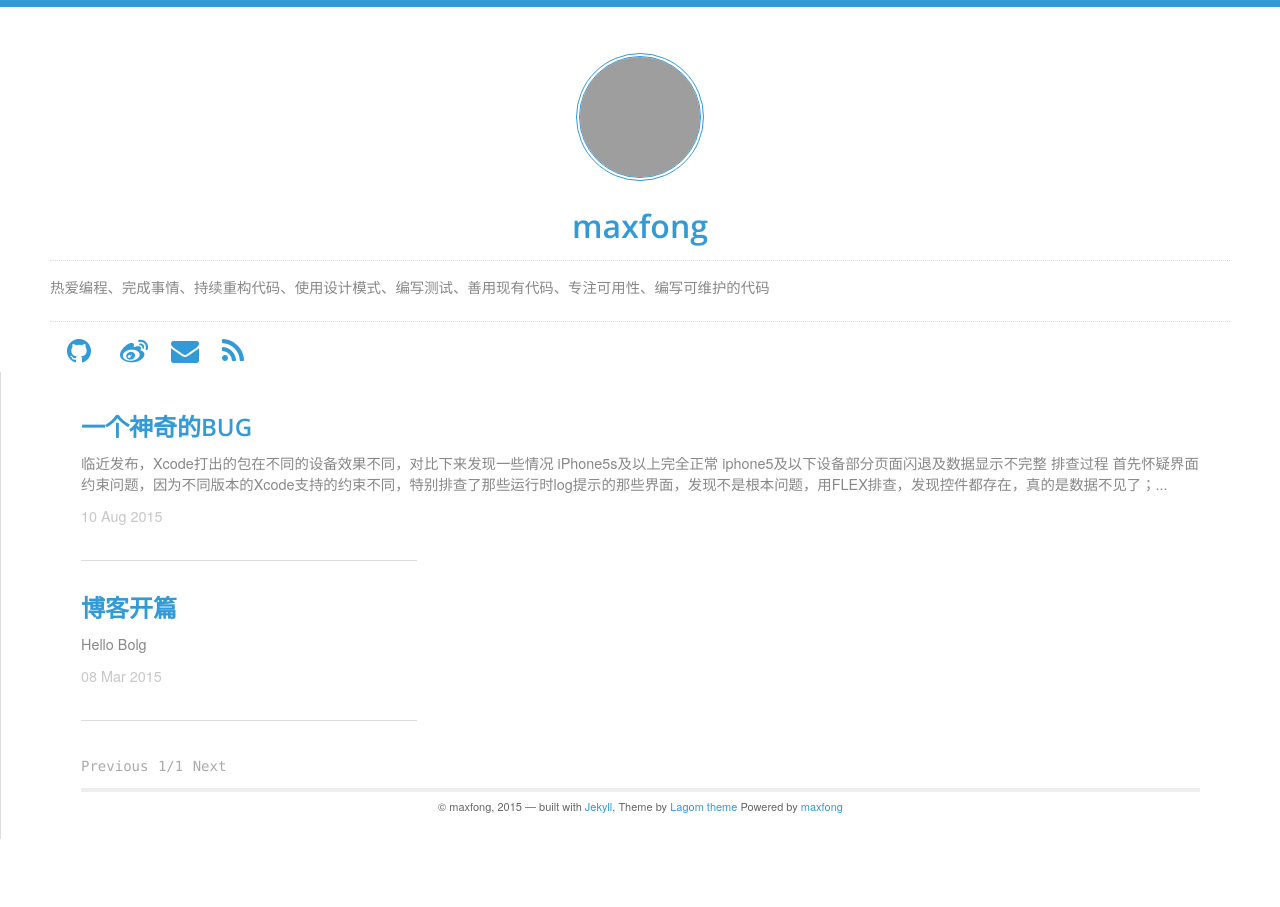
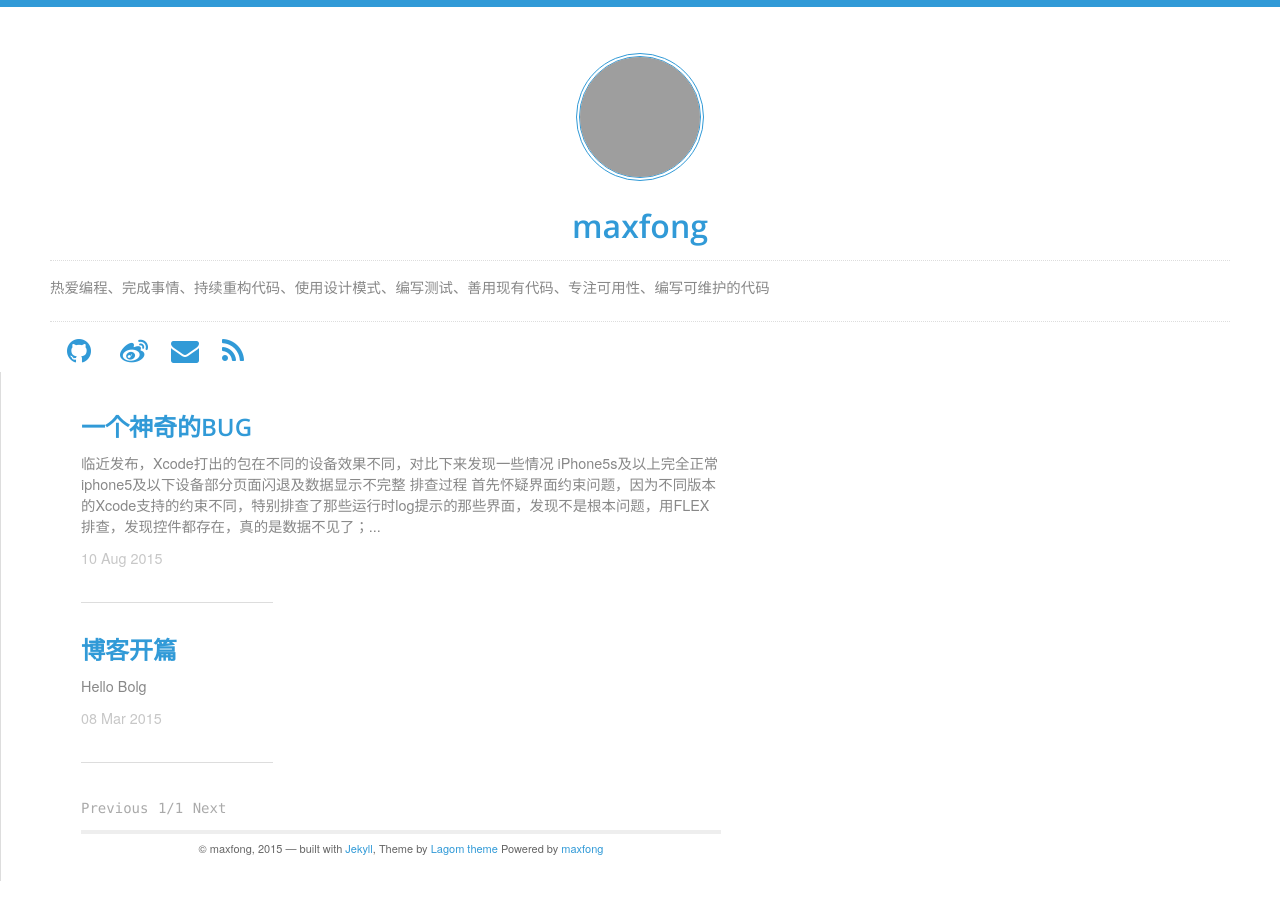
Before and after one commit to kunnan/maxfong.github.com, a Jekyll site: the page built from index.html, in a window 1280 px wide. Built offline with Jekyll 4.4.1, drawn with Linux system fonts in a browser that asks for light colours; nearby versions of some CDN libraries; the list of posts is cut into pages by our own code; grey boxes are pictures that could not be loaded.

Commit message:
Update css

```diff
--- a/_includes/css/mfs.css
+++ b/_includes/css/mfs.css
@@ -32,3 +32,7 @@ title {
     margin: 2.0em 0 2.0em 0;
     border-top: 1px solid #DDDDDD;
 }
+
+.container .mfsauto.columns {
+    width: 50%;
+}
--- a/_layouts/default.html
+++ b/_layouts/default.html
@@ -24,7 +24,7 @@
       {% include sidebar.html %}
     </div>
 
-    <div class="fourteen columns content">
+    <div class="mfsauto columns content">
       {{ content }}
 
       <div class="footer">
```
